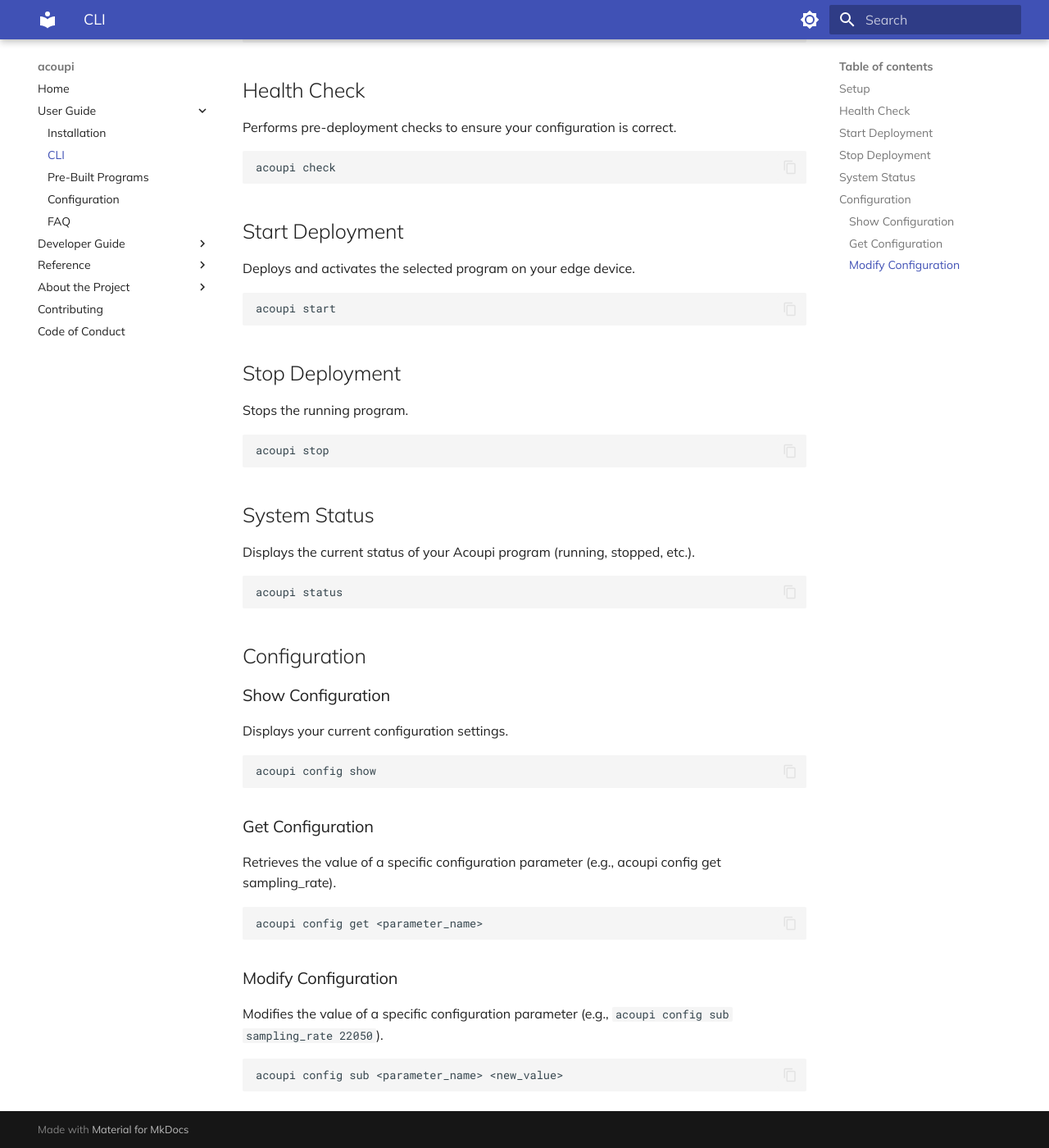
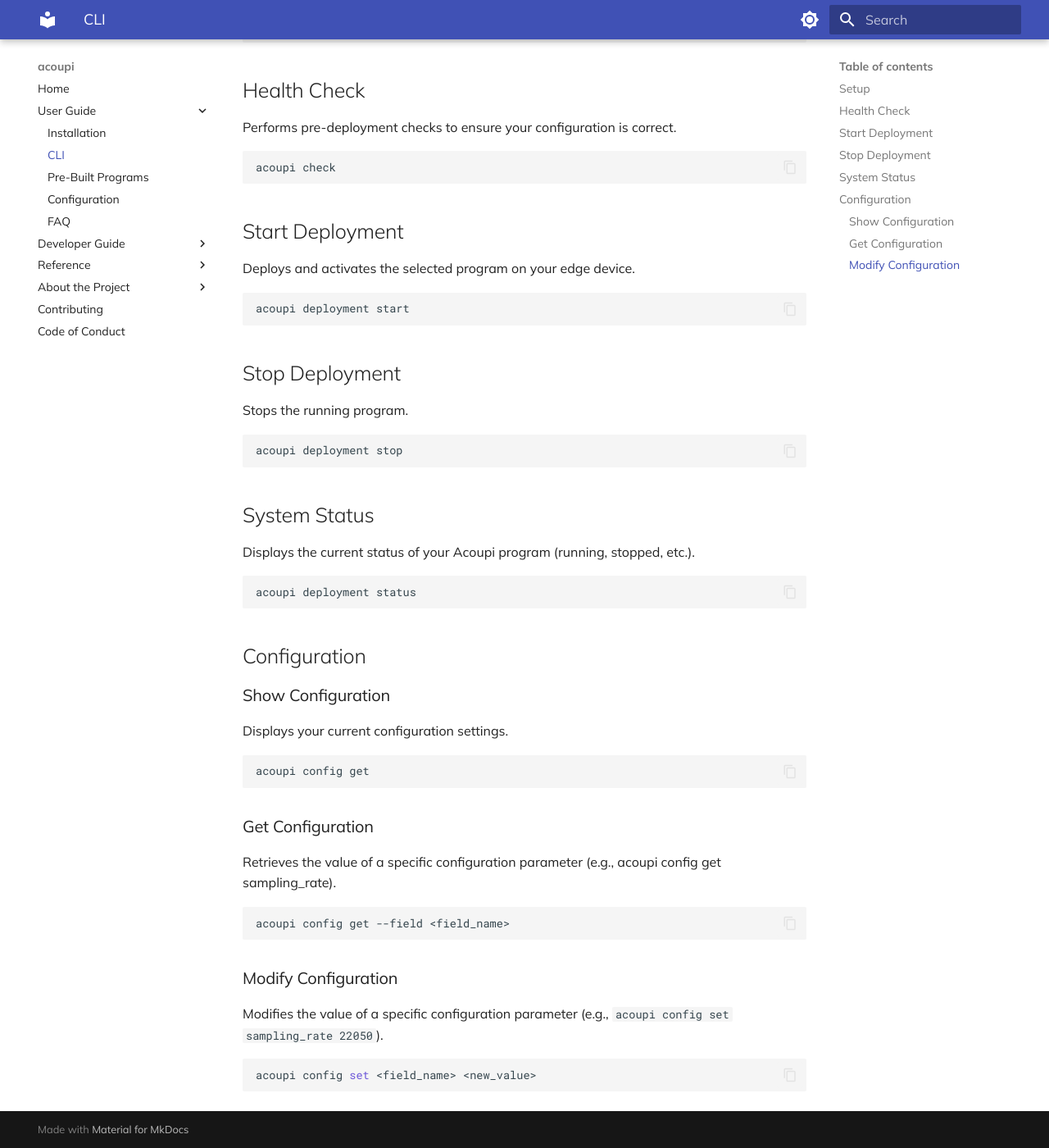
Before and after one commit to acoupi/acoupi, an MkDocs documentation site: the page built from docs/user_guide/cli.md, in a window 1280 px wide and 1400 px high, scrolled down 481 px. Shown: the whole window at 82% size. Built offline with MkDocs 1.6.1 and Material for MkDocs 9.7.7, drawn with Linux system fonts in a browser that asks for light colours.

Commit message:
Update docs to reflect changes in the CLI

````diff
--- a/docs/user_guide/cli.md
+++ b/docs/user_guide/cli.md
@@ -28,7 +28,7 @@
 Deploys and activates the selected program on your edge device.
 
 ```bash
-acoupi start
+acoupi deployment start
 ```
 
 ## Stop Deployment
@@ -36,7 +36,7 @@
 Stops the running program.
 
 ```bash
-acoupi stop
+acoupi deployment stop
 ```
 
 ## System Status
@@ -44,7 +44,7 @@
 Displays the current status of your Acoupi program (running, stopped, etc.).
 
 ```bash
-acoupi status
+acoupi deployment status
 ```
 
 ## Configuration
@@ -54,7 +54,7 @@
 Displays your current configuration settings.
 
 ```bash
-acoupi config show
+acoupi config get
 ```
 
 ### Get Configuration
@@ -62,13 +62,13 @@
 Retrieves the value of a specific configuration parameter (e.g., acoupi config get sampling_rate).
 
 ```bash
-acoupi config get <parameter_name>
+acoupi config get --field <field_name>
 ```
 
 ### Modify Configuration
 
-Modifies the value of a specific configuration parameter (e.g., `acoupi config sub sampling_rate 22050`).
+Modifies the value of a specific configuration parameter (e.g., `acoupi config set sampling_rate 22050`).
 
 ```bash
-acoupi config sub <parameter_name> <new_value>
+acoupi config set <field_name> <new_value>
 ```
````
Also changed, not shown: README.md (+1 -1 lines), docs/index.md (+1 -1 lines).
